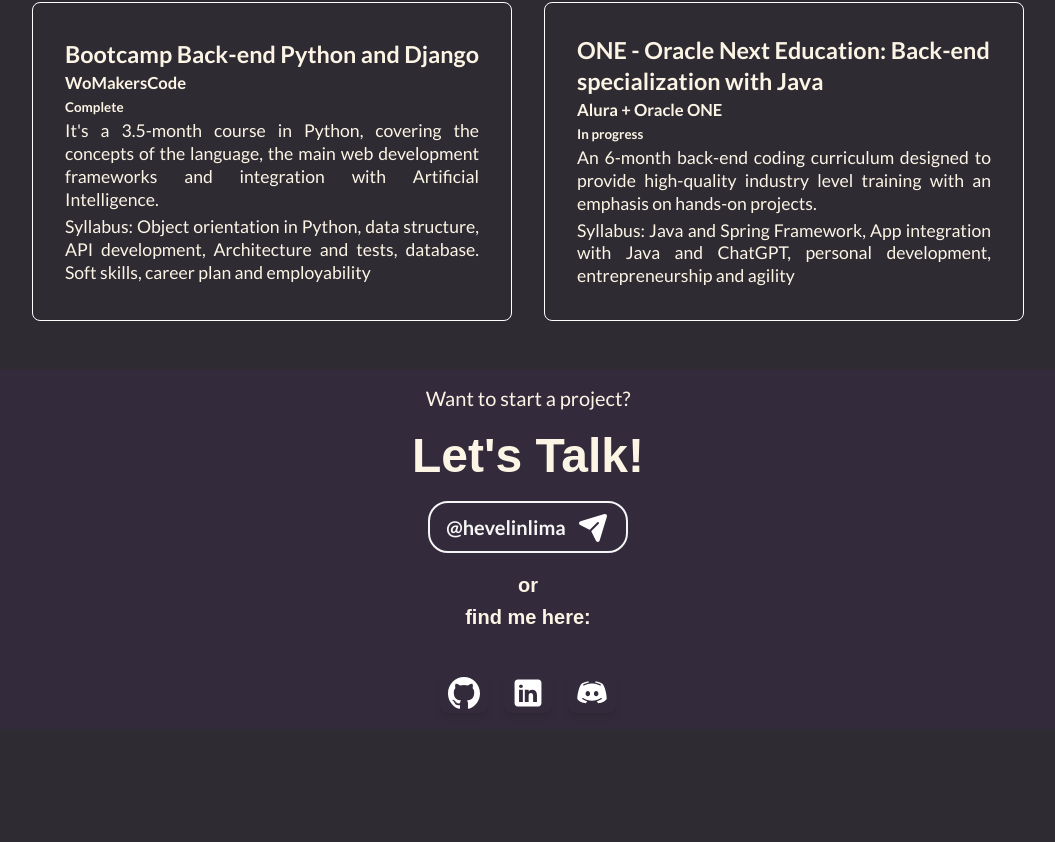
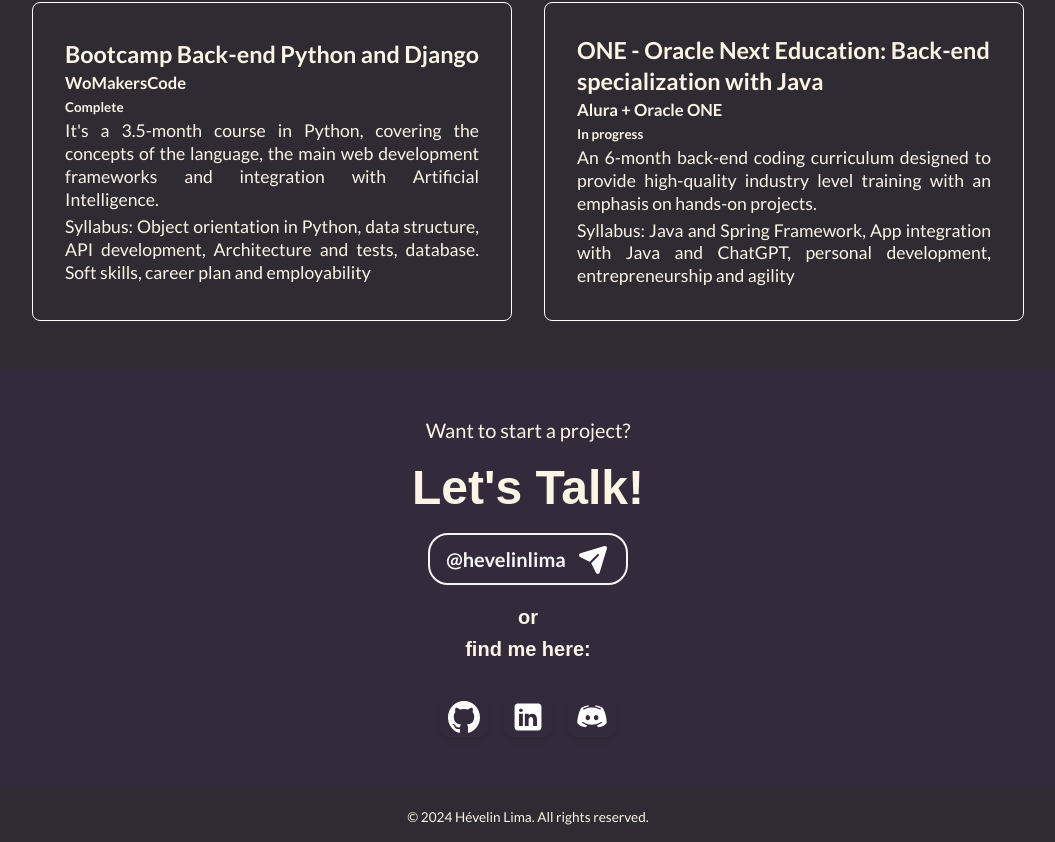
Before and after one commit to hevelinlima/portfolio, a React (Vite) app: page / in a window 1280 px wide. Shown: the part 1670-2512 px from the top of the page, without its empty margins (112-1167 px from the left). Before the commit the page ends 2423 px from the top, so only its background shows below. Built offline with nearby package versions, Linux system fonts and the light colour scheme; a web font is replaced by a local one.

Commit message:
footer section

```diff
--- a/package.json
+++ b/package.json
@@ -15,11 +15,14 @@
     "react": "^18.2.0",
     "react-dom": "^18.2.0",
     "react-i18next": "^14.1.1",
+    "react-router-dom": "^6.23.1",
+    "react-scroll": "^1.9.0",
     "styled-components": "^6.1.10"
   },
   "devDependencies": {
     "@types/react": "^18.2.66",
     "@types/react-dom": "^18.2.22",
+    "@types/react-scroll": "^1.8.10",
     "@typescript-eslint/eslint-plugin": "^7.2.0",
     "@typescript-eslint/parser": "^7.2.0",
     "@vitejs/plugin-react": "^4.2.1",
--- a/src/App.ts
+++ b/src/App.ts
@@ -40,3 +40,12 @@
     width: auto;
   }
 `
+
+export const Footer = styled.footer`
+  display: flex;
+  align-items: center;
+  justify-content: center;
+  padding-bottom: 1rem;
+
+  font-size: 0.85rem;
+`
--- a/src/App.tsx
+++ b/src/App.tsx
@@ -2,7 +2,7 @@
 
 import { defaultTheme } from './styles/themes/default.ts'
 import { GlobalStyle } from './styles/global.ts'
-import { Container, ProjectCards, ProjectSection } from './App.ts'
+import { Container, Footer, ProjectCards, ProjectSection } from './App.ts'
 import { Projects } from './components/organisms/Projects/index.tsx'
 import { Header } from './components/organisms/Header/index.tsx'
 import { Hero } from './components/organisms/Hero/index.tsx'
@@ -20,10 +20,10 @@
       <Container>
         <div className='header-main'>
           <Header />
-          <Hero />
+          <Hero id="hero"/>
         </div>
 
-        <ProjectSection>
+        <ProjectSection id="projects">
           <h2>{t("projects.title")}</h2>
           <ProjectCards>
             {projectIds.map((projectId, index) => (
@@ -36,9 +36,12 @@
           </ProjectCards>
         </ProjectSection>
         <Separator />
-        <AboutMe />
+        <AboutMe id="aboutme" />
       </Container>
-      <Contacts />
+      <Contacts id="contact" />
+      <Footer>
+        <p>&copy; {t("footer.content")}</p>
+      </Footer>
       <GlobalStyle />
     </ThemeProvider>
   )
--- a/src/components/organisms/AboutMe/index.tsx
+++ b/src/components/organisms/AboutMe/index.tsx
@@ -7,14 +7,18 @@
   [key: string]: string;
 }
 
+interface AboutMeProps{
+  id?: string;
+}
+
 const expIds = [1, 2];
 
-export function AboutMe(){
+export const AboutMe: React.FC<AboutMeProps> = ({ id }) => {
   const { t } = useTranslation("global");
   const skills: Skills = stackIcons.skills;
 
   return(
-    <AboutMeContainer>
+    <AboutMeContainer id={id}>
       <h2>{t("about-me.title")}</h2>
       <SkillsSection>
         {Object.keys(skills).map((skill) => (
--- a/src/components/organisms/Contacts/index.tsx
+++ b/src/components/organisms/Contacts/index.tsx
@@ -1,10 +1,14 @@
 import { useTranslation } from "react-i18next";
 import { ContactButtons, ContactsSection, EmailButton, HeaderContacts } from "./styles";
 
-export function Contacts(){
+interface ContactsProps {
+  id?: string;
+}
+
+export const Contacts: React.FC<ContactsProps> = ({ id }) => {
   const { t } = useTranslation("global")
   return(
-    <ContactsSection>
+    <ContactsSection id={id}>
       <HeaderContacts>
         <span>{t("contacts.text")}</span>
         <h2>{t("contacts.title")}</h2>
--- a/src/components/organisms/Contacts/styles.ts
+++ b/src/components/organisms/Contacts/styles.ts
@@ -8,14 +8,13 @@
   flex-direction: column;
   align-items: center;
   justify-content: center;
-  gap: 2.5rem;
+  gap: 2rem;
 
   margin: 1.5rem auto;
-  padding: 1rem 4rem;
+  padding: 3rem 4rem;
   @media only screen and (max-width: 768px) {
-    padding: 1rem 0;
+    padding: 3rem 5rem;
   }
-
 `
 
 export const HeaderContacts = styled.header`
@@ -39,6 +38,11 @@
     span{
       ${typography.fonts.titleNav};
       font-size: 1.25rem;
+    }
+  }
+  @media only screen and (max-width: 768px) {
+    h2{
+      font-size: 2rem;
     }
   }
 `
--- a/src/components/organisms/Header/index.tsx
+++ b/src/components/organisms/Header/index.tsx
@@ -1,30 +1,47 @@
-import { useTranslation } from "react-i18next"
-import { FirstItem, HeaderContainer, OtherItems, SelectButton, ToggleButton } from './styles.ts'
+import { useTranslation } from "react-i18next";
+import { FirstItem, HeaderContainer, OtherItems, SelectButton, ToggleButton } from './styles.ts';
 import { useState } from "react";
+import { Link } from 'react-scroll';
 
-export function Header(){
+export function Header() {
   const { t, i18n } = useTranslation("global");
   const [menuOpen, setMenuOpen] = useState(false);
 
   const handleChangeLanguage = (event: React.ChangeEvent<HTMLSelectElement>) => {
     const lang = event.target.value;
-    i18n.changeLanguage(lang)
+    i18n.changeLanguage(lang);
   };
 
   const handleToggleMenu = () => {
     setMenuOpen((open) => !open);
   };
 
-  return(
+  return (
     <HeaderContainer>
       <ul>
         <FirstItem>
-            <li><a href="">{t("header.first-item")}</a></li>
+          <li>
+            <Link to="hero" smooth={true} duration={500}>
+              {t("header.first-item")}
+            </Link>
+          </li>
         </FirstItem>
         <OtherItems className={menuOpen ? "open" : ""}>
-            <li><a href="">{t("header.second-item")}</a></li>
-            <li><a href="">{t("header.third-item")}</a></li>
-            <li><a href="">{t("header.fourth-item")}</a></li>
+          <li>
+            <Link to="projects" smooth={true} duration={500}>
+              {t("header.second-item")}
+            </Link>
+          </li>
+          <li>
+            <Link to="aboutme" smooth={true} duration={500}>
+              {t("header.third-item")}
+            </Link>
+          </li>
+          <li>
+            <Link to="contact" smooth={true} duration={500}>
+              {t("header.fourth-item")}
+            </Link>
+          </li>
           <li>
             <SelectButton onChange={handleChangeLanguage} defaultValue={i18n.language}>
               <option value="en">EN</option>
@@ -37,5 +54,5 @@
         </ToggleButton>
       </ul>
     </HeaderContainer>
-  )
+  );
 }
--- a/src/components/organisms/Hero/index.tsx
+++ b/src/components/organisms/Hero/index.tsx
@@ -4,7 +4,11 @@
 import { useEffect, useState } from "react";
 import { Separator } from "../../atoms/Separator";
 
-export function Hero(){
+interface HeroProps{
+  id?: string
+}
+
+export const Hero: React.FC<HeroProps> = ({ id }) => {
   const { t } = useTranslation("global")
   const [typedText, setTypedText] = useState("");
   const [restartEffect, setRestartEffect] = useState(false);
@@ -27,7 +31,7 @@
     return () => clearInterval(interval);
   }, [t, restartEffect]);
   return(
-    <HeroContainer>
+    <HeroContainer id={id}>
       <MainContainer>
         <div>
           <span className="typed-out">{typedText}</span>
--- a/src/translations/en/global.json
+++ b/src/translations/en/global.json
@@ -69,5 +69,8 @@
     "text": "Want to start a project?",
     "or": "or",
     "email-me": "find me here:"
+  },
+  "footer":{
+    "content": "2024 Hévelin Lima. All rights reserved."
   }
 }
--- a/src/translations/pt/global.json
+++ b/src/translations/pt/global.json
@@ -69,5 +69,8 @@
     "text": "Interessou-se por algum tema? Estou aberta para conversar e colaborar!",
     "or": "ou",
     "email-me": "me encontre por aqui:"
+  },
+  "footer":{
+    "content": "2024 Hévelin Lima. Todos os direitos reservados."
   }
 }
```
Also changed, not shown: 1 other file (tests, documents, lock files or other folders). Lines whose indentation alone changed are shown as unchanged.
